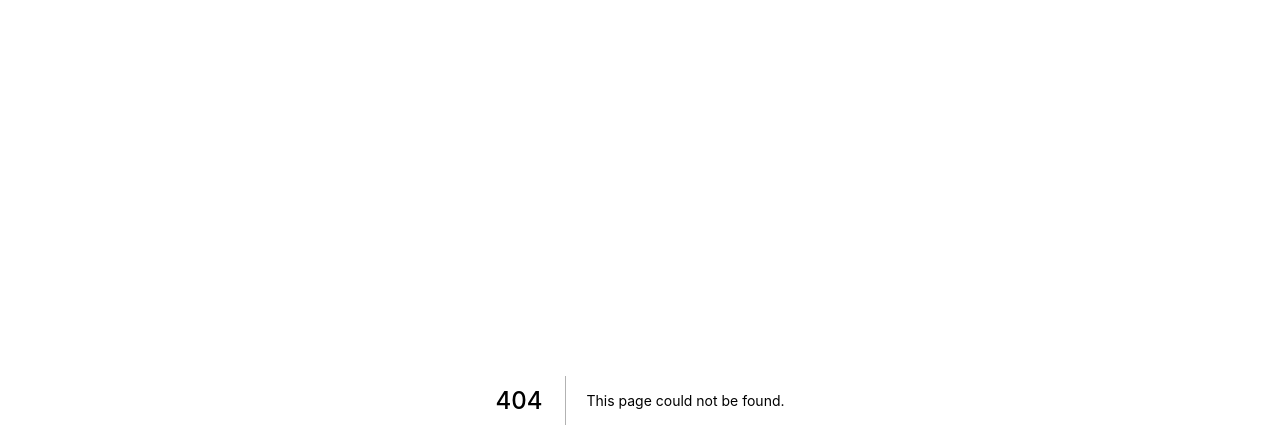
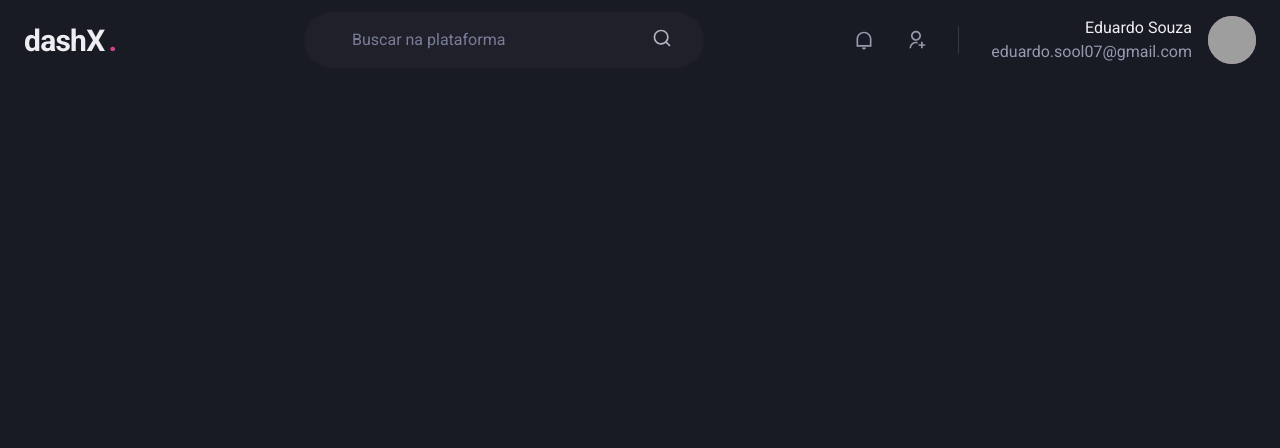
Before and after one commit to Eduardo-SO/dashx, a Next.js app: page /dashboard in a window 1280 px wide. Before the commit this address had no page. Shown: the top 448 px of the page. Built offline with nearby package versions, Linux system fonts and the light colour scheme; grey boxes are pictures that could not be loaded.

Commit message:
Add Header structure + Initial Dashboard

```diff
--- a/package.json
+++ b/package.json
@@ -3,7 +3,7 @@
   "version": "0.1.0",
   "private": true,
   "scripts": {
-    "dev": "next dev",
+    "dev": "next dev -p 3001",
     "build": "next build",
     "start": "next start"
   },
@@ -15,7 +15,8 @@
     "framer-motion": "^4.1.2",
     "next": "10.1.3",
     "react": "17.0.2",
-    "react-dom": "17.0.2"
+    "react-dom": "17.0.2",
+    "react-icons": "^4.2.0"
   },
   "devDependencies": {
     "@types/node": "^14.14.37",
--- /dev/null
+++ b/src/components/Header.tsx
@@ -0,0 +1,81 @@
+import { Flex, Text, Input, Icon, HStack, Box, Avatar } from '@chakra-ui/react'
+import { RiNotificationLine, RiSearchLine, RiUserAddLine } from 'react-icons/ri'
+
+export default function Header() {
+  return (
+    <Flex
+      as="header"
+      align="center"
+      w="100%"
+      maxW={1480}
+      h="20"
+      mx="auto"
+      mb="4"
+      px="6"
+    >
+      <Text
+        w="64"
+        fontSize="3xl"
+        fontWeight="bold"
+        letterSpacing="tight"
+      >
+        dashX
+        <Text as="span" ml="1" color="pink.500">.</Text>
+      </Text>
+
+      <Flex
+        as="label"
+        flex="1"
+        alignSelf="center"
+        position="relative"
+        maxW={400}
+        py="4"
+        px="8"
+        ml="6"
+        borderRadius="full"
+        bg="gray.800"
+        color="gray.200"
+      >
+        <Input
+          color="gray.50"
+          variant="unstyled"
+          px="4"
+          mr="4"
+          placeholder="Buscar na plataforma"
+          _placeholder={{ color: 'gray.400' }}
+        />
+
+        <Icon as={RiSearchLine} fontSize="20" />
+      </Flex>
+
+      <Flex
+        align="center"
+        ml="auto"
+
+      >
+        <HStack
+          spacing="8"
+          mx="8"
+          pr="8"
+          py="1"
+          color="gray.300"
+          borderRightWidth={1}
+          borderColor="gray.700"
+        >
+          <Icon as={RiNotificationLine} fontSize="20" />
+          <Icon as={RiUserAddLine} fontSize="20" />
+        </HStack>
+
+        <Flex align="center">
+          <Box mr="4" textAlign="right">
+            <Text>Eduardo Souza</Text>
+            <Text color="gray.300">
+              eduardo.sool07@gmail.com
+            </Text>
+          </Box>
+          <Avatar size="md" name="Eduardo Souza" src="https://github.com/eduardo-so.png"/>
+        </Flex>
+      </Flex>
+    </Flex>
+  )
+}
--- /dev/null
+++ b/src/pages/dashboard.tsx
@@ -0,0 +1,9 @@
+import Header from "../components/Header";
+
+export default function Dashboard() {
+  return (
+    <div>
+      <Header />
+    </div>
+  )
+}
--- a/src/pages/index.tsx
+++ b/src/pages/index.tsx
@@ -1,5 +1,5 @@
 import { Flex, Button, Stack } from '@chakra-ui/react'
-import { Input } from '../components/Input'
+import { Input } from '../components/Form/Input'
 
 export default function SignIn() {
   return (
```
Also changed, not shown: src/components/Form/Input.tsx (renamed from src/components/Input.tsx), 1 other file (tests, documents, lock files or other folders).
